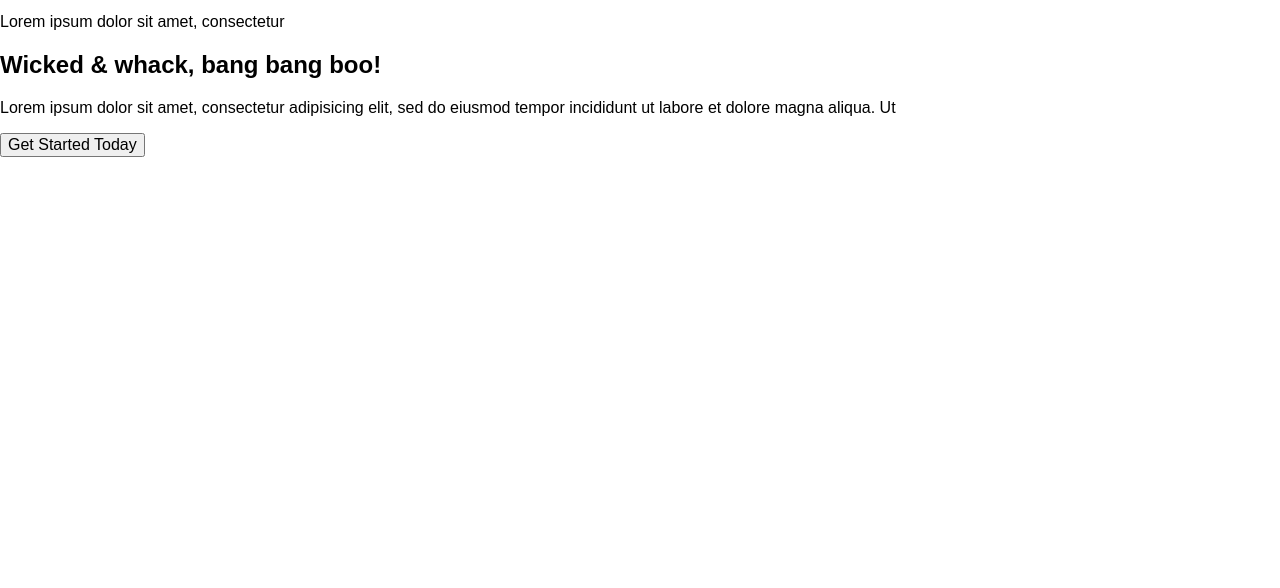
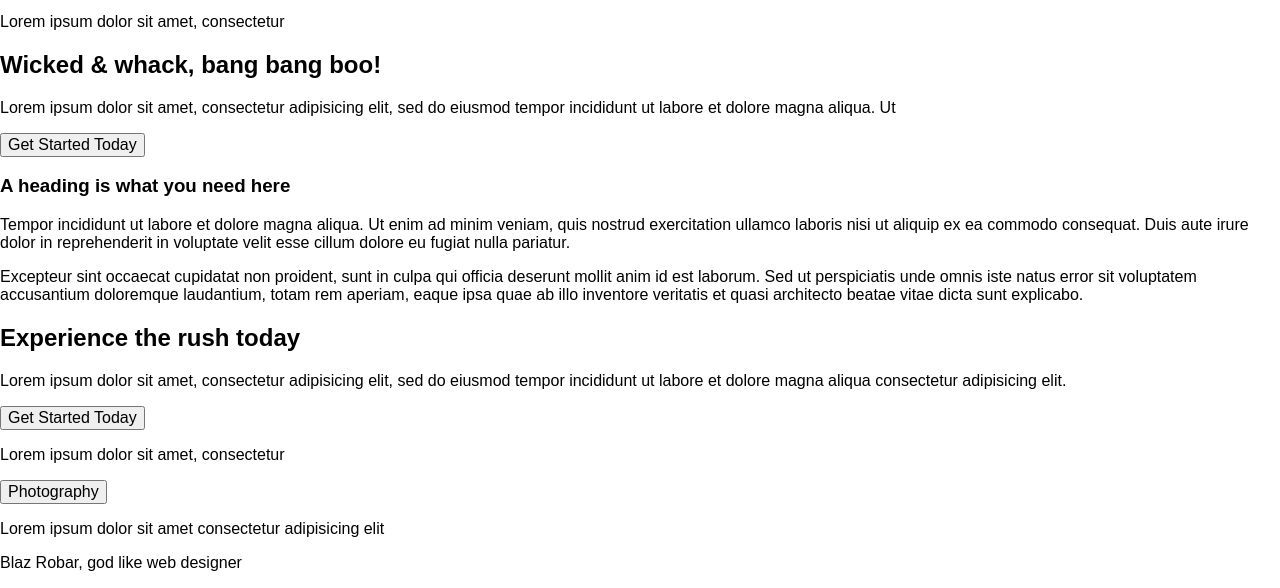
Before and after one commit to marcint87/pex, a website: page index.html in a window 1280 px wide. Shown: the part 271-859 px from the top of the page. Before the commit the page ends 800 px from the top, so only its background shows below. Drawn offline with nearby package versions, Linux system fonts and the light colour scheme.

Commit message:
html for feature article section

```diff
--- a/index.html
+++ b/index.html
@@ -37,12 +37,12 @@
                 </form>
             </div>
         </header>
-        <section class="main-view">
+        <section class="hero">
             <div class="container">
-                <div class="main-view-text-block">
-                    <h1 class="main-view-heading">Designs your eyeballs will thank you for</h1>
-                    <button class="main-view-button">Get Started Today</button>
-                    <p class="main-view-paragraph">Lorem ipsum dolor sit amet, consectetur</p>
+                <div class="hero-text-block">
+                    <h1 class="hero-heading">Designs your eyeballs will thank you for</h1>
+                    <button class="hero-button">Get Started Today</button>
+                    <p class="hero-paragraph">Lorem ipsum dolor sit amet, consectetur</p>
                 </div>
             </div>
         </section>
@@ -77,6 +77,35 @@
                 </div>
             </div>
         </section>
+        <section class="text-section">
+            <div class="container">
+                <div class="wrapper">
+                    <h3 class="text-section-heading">A heading is what you need here</h3>
+                    <p class="text-section-text">Tempor incididunt ut labore et dolore magna aliqua. Ut enim ad minim veniam, quis nostrud exercitation ullamco laboris nisi ut aliquip ex ea commodo consequat. Duis aute irure dolor in reprehenderit in voluptate velit esse cillum dolore eu fugiat nulla pariatur. </p>
+                    <p class="text-section-text-small">Excepteur sint occaecat cupidatat non proident, sunt in culpa qui officia deserunt mollit anim id est laborum. Sed ut perspiciatis unde omnis iste natus error sit voluptatem accusantium doloremque laudantium, totam rem aperiam, eaque ipsa quae ab illo inventore veritatis et quasi architecto beatae vitae dicta sunt explicabo.</p>
+                </div>
+            </div>
+        </section>
+        <section class="call-to-action-2">
+            <div class="container">
+                <div class="text-block-wrapper-2">
+                    <h2 class="call-to-action-heading-2">Experience the rush today</h2>
+                    <p class="call-to-action-text-2">Lorem ipsum dolor sit amet, consectetur adipisicing elit, sed do eiusmod tempor incididunt ut labore et dolore magna aliqua consectetur adipisicing elit.</p>
+                    <button class="call-to-action-button-2">Get Started Today</button>
+                    <p class="call-to-action-text-small">Lorem ipsum dolor sit amet, consectetur</p>
+                </div>
+            </div>
+        </section>
+        <section class="feature-article">
+            <div class="container">
+                <div class="feature-article-block">
+                    <button class="feature-article-button">Photography</button>
+                    <p class="feature-article-text">Lorem ipsum dolor sit amet consectetur adipisicing elit</p>
+                    <span class="feature-article-avatar"></span>
+                    <p class="feature-article-user">Blaz Robar, god like web designer</p>
+                </div>
+            </div>
+        </section>
 
 
 
```
